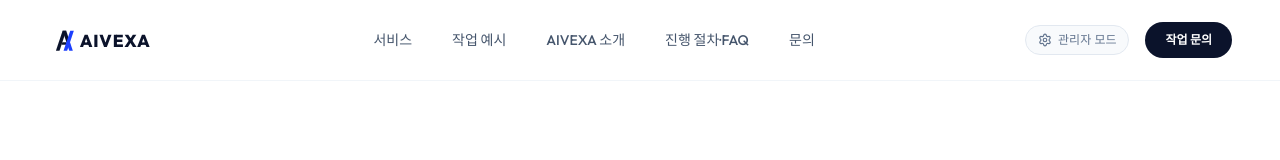
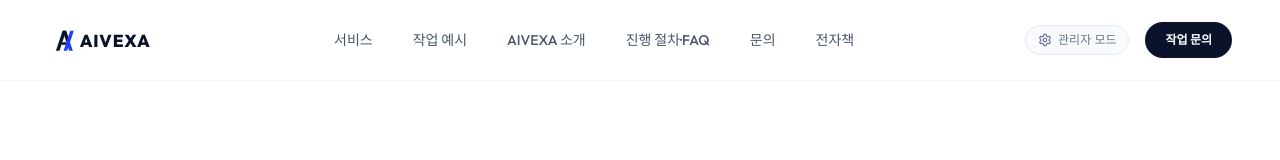
Before and after one commit to cuijinghe/cuitrade76, a React (Vite) app: page / in a window 1280 px wide. Shown: the top 160 px of the page. Built offline with nearby package versions, Linux system fonts and the light colour scheme.

Commit message:
상단 메뉴에 전자책 링크 추가

```diff
--- a/src/components/Header.tsx
+++ b/src/components/Header.tsx
@@ -88,6 +88,14 @@ export default function Header({ onAdminToggle, isAdminMode, onNavigate, activeS
               {item.label}
             </button>
           ))}
+          <a
+            href="https://book.aivexa.co.kr"
+            target="_blank"
+            rel="noreferrer"
+            className="font-display text-sm font-medium text-slate-600 transition-colors duration-200 hover:text-brand-navy"
+          >
+            전자책
+          </a>
         </nav>
 
         {/* Right CTA and Admin Mode toggler */}
```
